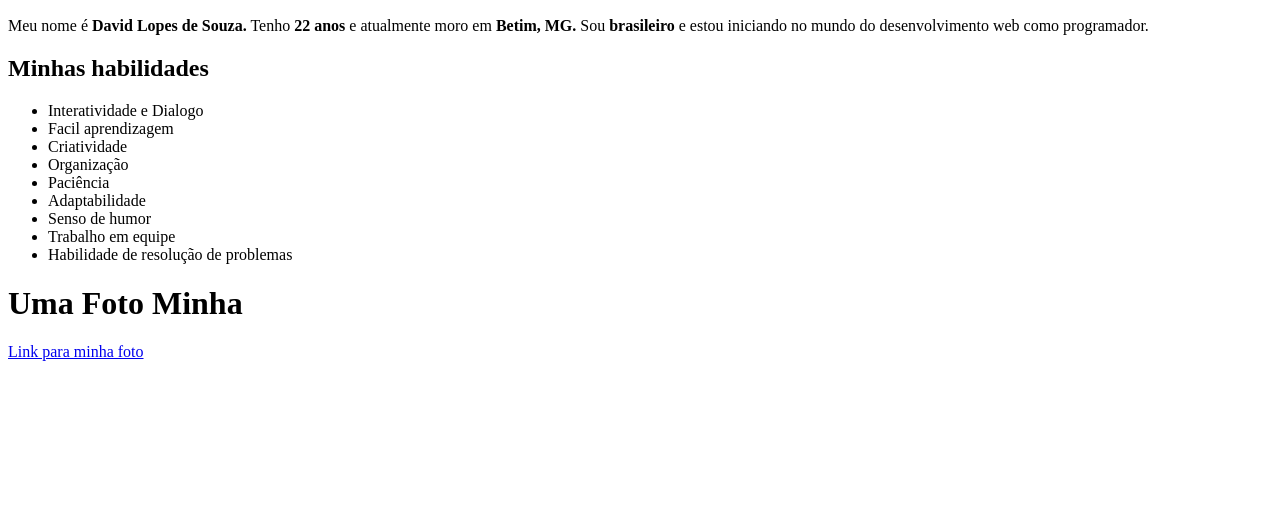
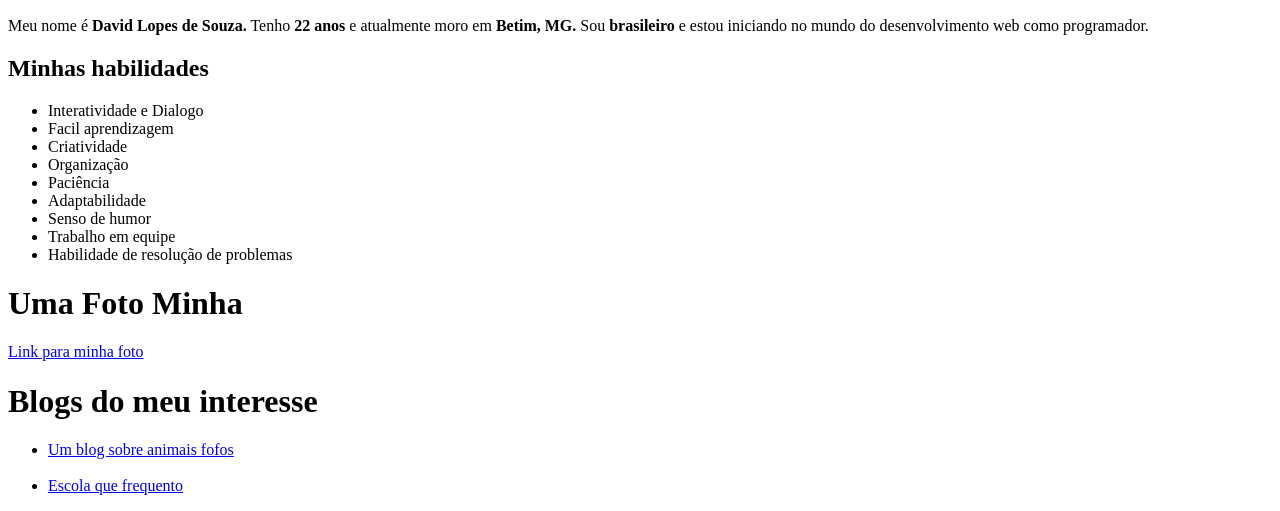
Before and after one commit to davidlopes12/Portfolio, a plain HTML site: page index.html in a window 1280 px wide. Shown: the part 334-845 px from the top of the page. Before the commit the page ends 800 px from the top, so only its background shows below. Drawn offline with Linux system fonts and the light colour scheme.

Commit message:
adicionei links

```diff
--- a/index.html
+++ b/index.html
@@ -39,5 +39,14 @@
         <a href="imagens/WhatsApp%20Image%202023-08-10%20at%2009.00.55.jpeg">Link para minha foto</a>
 
     </div>
+    <div>
+        <!-- Um link para o blog de animais fofos -->
+        <h1>Blogs do meu interesse</h1>
+        <ul>
+            <li><a href="https://www.boredpanda.com/cute-animals-pics/?utm_source=google&utm_medium=organic&utm_campaign=organic" target="_blank">Um blog sobre animais fofos</a></li><br>
+            <li><a href="https://www.betrybe.com/" target="_blank">Escola que frequento</a></li>
+
+        </ul>
+    </div>
 </body>
 </html>
```
